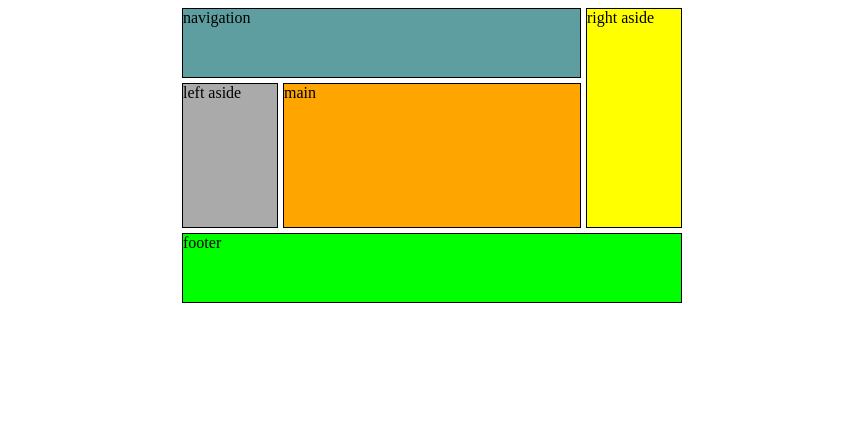
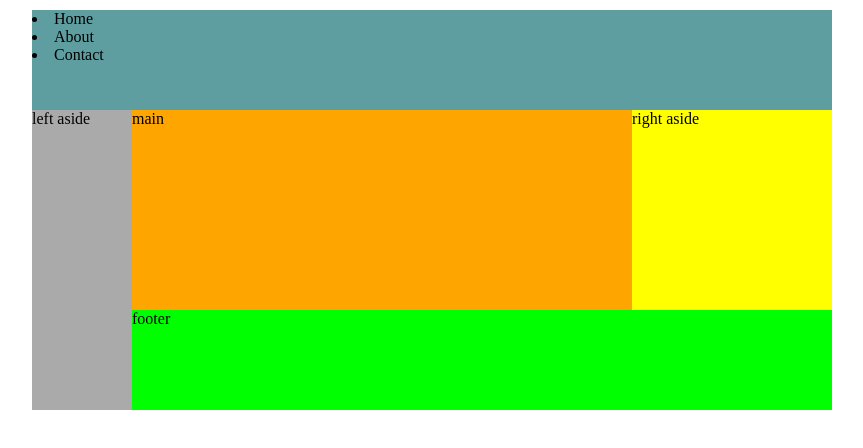
Before and after one commit to Quest989900/web_design_2023AB, a plain HTML site: page grid1.html in a window 1280 px wide. Shown: the whole page, without its empty margins (208-1071 px from the left). Drawn offline with Linux system fonts and the light colour scheme.

Commit message:
add grid area and animation

```diff
--- a/css/grid1.css
+++ b/css/grid1.css
@@ -1,20 +1,71 @@
 section {
+    width: 800px;
+    margin: 10px auto;
+    display: grid;
+    grid-template: "nav nav nav nav nav nav nav nav" 100px
+                    "feyi main main main main main ali ali" 100px
+                    "feyi main main main main main ali ali" 100px
+                    "feyi joe joe joe joe joe joe joe" 100px/1fr 1fr 1fr 1fr 1fr 1fr 1fr 1fr;
+
+
+}
+
+section nav {
+    background-color: cadetblue;
+    grid-area: nav;
+
+}
+
+section .aside-1 {
+    background-color: #aaa;
+    grid-area: feyi;
+
+}
+
+section main {
+    background-color: orange;
+    grid-area: main;
+
+}
+
+section .aside2 {
+    background-color: rgb(255,255,0);
+    grid-area: ali;
+
+}
+
+footer {
+    background-color: #0f0;
+    grid-area: joe;
+
+}
+
+/* section {
     width:500px;
     margin: 0 auto;
-    display: grid;
+    display: grid; */ */
     /* grid-template-columns: 100px 100px 100px 100px 100px; */
-    grid-template-columns: repeat(5, 1fr);
-    /* grid-template-columns: 1fr 1fr 1fr 1fr 1fr; */
-    grid-auto-rows: 70px;
-    grid-gap: 5px
-}
+    /* grid-template-columns: repeat(5, 100px); */
+    /* grid-template-columns: 1fr 1fr 2fr 1fr 1fr; */
+    /* grid-auto-rows: minmax(70px, auto);
+    row-gap: 5px */
+ /* }  */
 
-section > nav {
+
+ /* section > nav {
     background-color: cadetblue;
     grid-column-start: 1;
     grid-column-end: 5;
+    grid-row: 1/2;
     border: 1px solid black;
-    display: flex;
+    display: grid;
+    grid-template-columns: repeat(3, 1fr);
+    column-gap: 20px;
+    padding-left: 50px;
+}
+
+nav li {
+    list-style-type: none;
 }
 
 .aside-1 {
@@ -24,6 +75,7 @@ section > nav {
     grid-row-start: 2;
     grid-row-end: 4;
     border: 1px solid black;
+
 }
 
 .aside2 {
@@ -33,6 +85,7 @@ section > nav {
     grid-row-start: 1;
     grid-row-end: 4;
     border: 1px solid black;
+
 }
 
 main {
@@ -40,10 +93,43 @@ main {
     grid-column: 2/5;
     grid-row: 2/4;
     border: 1px solid black;
+
 }
 
 footer {
     background-color: #0f0;
     grid-column: 1/span 5;
     border: 1px solid black;
+} */
+
+@keyframes roll {
+    from {
+        transform: translateX(0);
+
+    }
+    to {
+        transform: translateX(800px);
+
+    }
 }
+
+/* div {
+    width: 100px;
+    height: 100px;
+    background-color: #aaa;
+    border-radius: 50%;
+    animation: roll 2000ms;
+    animation-direction:  alternate; */
+    /* animation-iteration-count: infinite;     */
+    /* animation-delay: 1000ms; */
+    /* margin-top: 70px; */
+    /* position: absolute; */
+    /* bottom: 50% */
+/* } */
+
+#curve {
+    width: 100px;
+    height: 100px;
+    border-left: 1px solid #adadad;
+    border-radius: 0% 0% 0% 150%;
+}
--- a/grid1.html
+++ b/grid1.html
@@ -8,11 +8,18 @@
 </head>
 <body>
     <section class="grid-container">
-        <nav>navigation</nav>
+        <nav>
+            <li>Home</li>
+            <li>About</li>
+            <li>Contact</li>
+        </nav>
         <aside class="aside-1">left aside</aside>
         <main>main</main>
         <aside class="aside2">right aside</aside>
         <footer>footer</footer>
     </section>
+
+    <!-- <div></div> -->
+    <!-- <div id="curve"></div> -->
 </body>
 </html>
```
Also changed, not shown: animation.html (added, +12 -0 lines), css/animation.css (added, +34 -0 lines).
